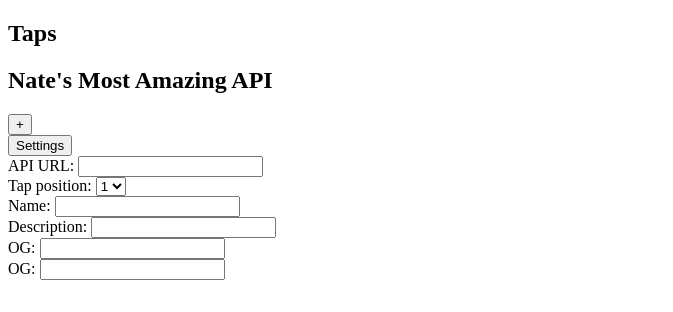
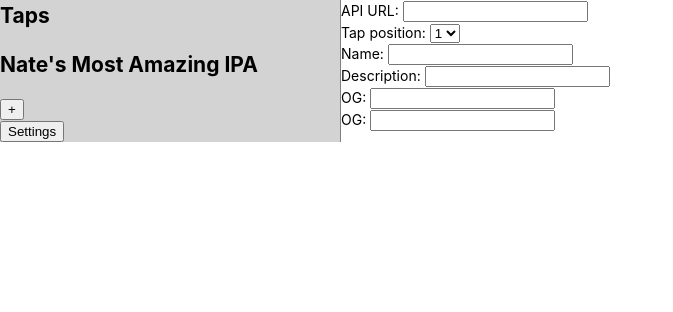
Before and after one commit to nathanagood/tapinator-desktop, an Electron app: page index.html in a window 800 px wide. Shown: the whole page, without its empty margins (0-673 px from the left). Drawn offline with Linux system fonts and the light colour scheme.

Commit message:
Started to add styling

```diff
--- /dev/null
+++ b/assets/css/global.css
@@ -0,0 +1,30 @@
+.content {
+    flex      : 1;
+    position  : relative;
+    overflow  : hidden;
+    visibility: hidden;
+    opacity   : 0;
+    width     : 300px;
+}
+
+.content.is-shown {
+    visibility: visible;
+    opacity   : 1;
+}
+
+main {
+    display: inline-block;
+}
+
+body {
+    border 0px;
+    height: 100%;
+    display: flex;
+    margin: 0px;
+}
+
+html {
+    font-family: 'BlinkMacSystemFont', 'Lucida Grande', 'Segoe UI', Ubuntu, Cantarell, sans-serif;
+    font-size  : 14px;
+    line-height: 1.5;
+}
--- /dev/null
+++ b/assets/css/nav.css
@@ -0,0 +1,26 @@
+.nav {
+  width           : 340px;
+  overflow-x      : hidden;
+  overflow-y      : auto;
+  color           : var(--color-subtle);
+  border-right    : 1px solid gray;
+  background-color: lightgrey;
+  visibility      : hidden;
+  height          : 100%;
+  opacity         : 0;
+  border-top      : 0;
+  padding         : 0px 0px 0px 0px;
+}
+
+.nav-header {
+  margin: 0px 0px 0px 0px;
+}
+
+.nav.is-shown {
+  visibility: visible;
+  opacity   : 1;
+}
+
+nav {
+  display: inline-block;
+}
--- a/index.html
+++ b/index.html
@@ -3,6 +3,9 @@
 
 <head>
   <meta charset="UTF-8">
+  <link rel="stylesheet" href="assets/css/global.css">
+  <link rel="stylesheet" href="assets/css/nav.css">
+
   <!-- https://developer.mozilla.org/en-US/docs/Web/HTTP/CSP -->
   <meta http-equiv="Content-Security-Policy" content="default-src 'self'; script-src 'self'">
   <meta http-equiv="X-Content-Security-Policy" content="default-src 'self'; script-src 'self'">
@@ -10,12 +13,12 @@
 </head>
 
 <body>
-  <nav class="nav">
+  <nav class="nav is-shown">
     <header class="nav-header">
       <h1 class="nav-header">Taps</h1>
     </header>
     <div class="nav-item">
-      <h2>Nate's Most Amazing API</h2>
+      <h2>Nate's Most Amazing IPA</h2>
     </div>
     <div class="add-button">
       <button class="nav-button">+</button>
@@ -25,18 +28,17 @@
     </footer>
   </nav>
 
-  <main class="content">
+  <main class="content is-shown">
     <section id="settings">
       <label class="settings-label" id="api-url-label" for="api-url">API URL:</label>
       <input class="settings-input" type="text" id="api-url" name="api-url">
     </section>
     <!--
       {
-    "id": "5",
+    "position": 1,
     "name": "Nate IPA",
     "tag": "IPA",
     "description": "A really nummy IPA that is so hoppy your face will blow up.",
-    "tapNumber": 1,
     "originalGravity": 7.00,
     "color": "Amber",
     "ibu": 1700.0,
```
